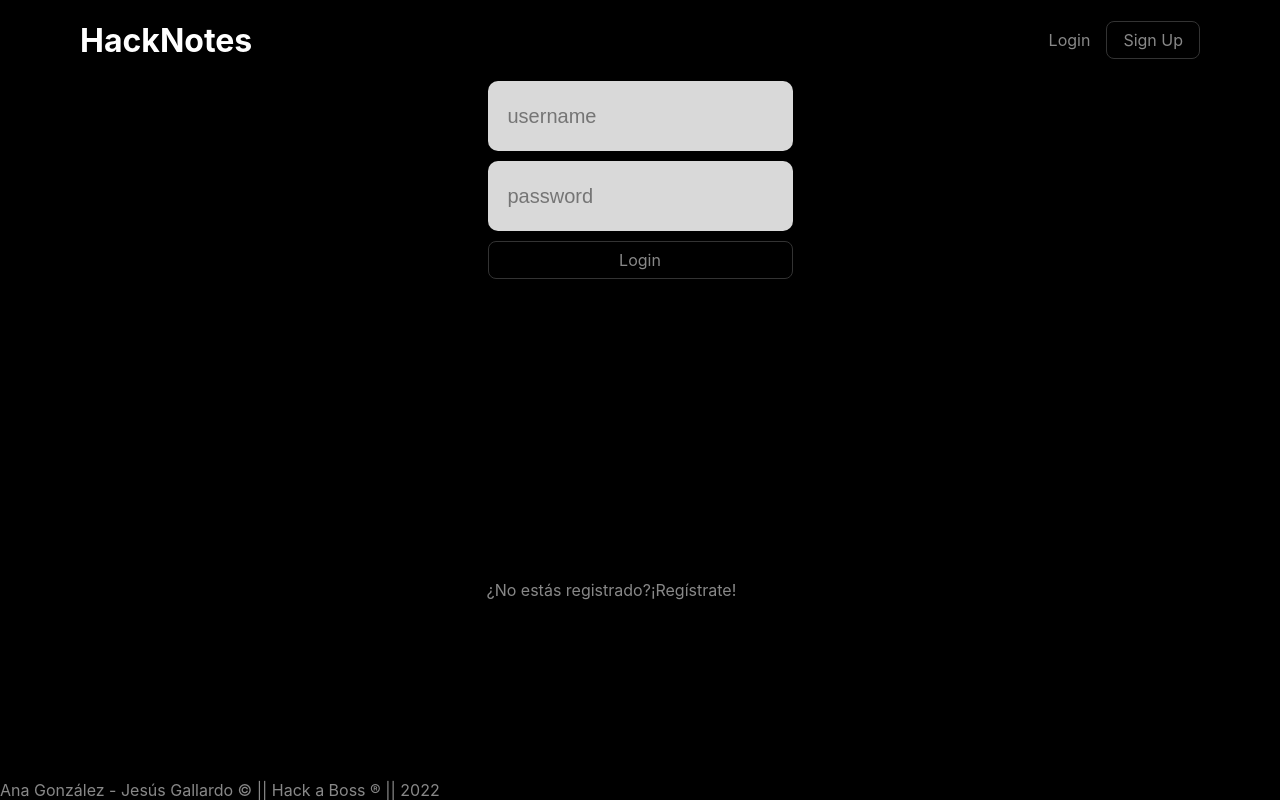
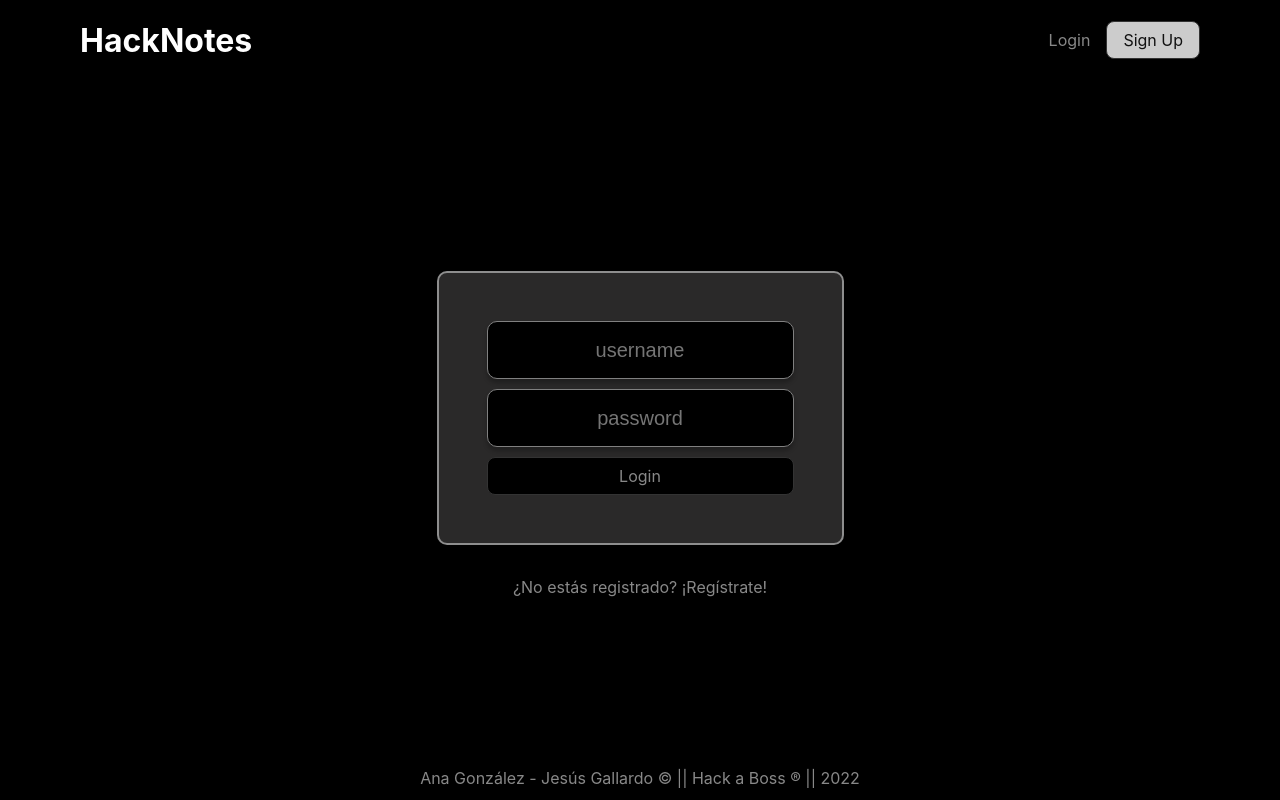
Before and after one commit to Unodecopas/appnotas, a React (Create React App) app in the folder frontend/: page /login in a window 1280 px wide. Built offline with nearby package versions, Linux system fonts and the light colour scheme.

Commit message:
style:estilos header y forms

```diff
--- a/frontend/src/App.css
+++ b/frontend/src/App.css
@@ -27,15 +27,15 @@
 
 body {
   margin: 0;
-    font-family: -apple-system, BlinkMacSystemFont, "Segoe UI", "Roboto",
-        "Oxygen", "Ubuntu", "Cantarell", "Fira Sans", "Droid Sans",
-        "Helvetica Neue", sans-serif;
+  font-family: -apple-system, BlinkMacSystemFont, "Segoe UI", "Roboto", "Oxygen",
+    "Ubuntu", "Cantarell", "Fira Sans", "Droid Sans", "Helvetica Neue",
+    sans-serif;
   -webkit-font-smoothing: antialiased;
   -moz-osx-font-smoothing: grayscale;
 }
 
 .App {
-    height: 100vh;
+  min-height: 100vh;
   display: flex;
   flex-direction: column;
   color: var(--text-color);
@@ -53,7 +53,6 @@ body {
 }
 
 .App input {
-    height: 70px;
   border: none;
   background-color: #d9d9d9;
   border-radius: 10px;
@@ -62,7 +61,7 @@ body {
   font-weight: 500;
   font-size: 20px;
   line-height: 24px;
-    padding: 0px 20px;
+  padding: 1rem 20px;
 }
 
 .App a,
@@ -96,3 +95,19 @@ body {
 .App button:active {
   background-color: var(--border-color);
 }
+.App .form {
+  display: flex;
+  flex-direction: column;
+  justify-content: center;
+  align-items: center;
+  gap: 1rem;
+}
+.App footer {
+  text-align: center;
+  padding: 0.75rem;
+}
+.form span {
+  color: red;
+  padding: 0.5rem;
+  border-radius: 10px;
+}
--- a/frontend/src/components/Header/Header.css
+++ b/frontend/src/components/Header/Header.css
@@ -15,3 +15,7 @@
   align-items: center;
   gap: 1rem;
 }
+.header-container .register {
+  background-color: #ccc;
+  color: #111;
+}
--- a/frontend/src/components/Header/Header.jsx
+++ b/frontend/src/components/Header/Header.jsx
@@ -30,7 +30,9 @@ const Header = () => {
         ) : (
           <>
             <Link to="/login">Login</Link>
-                        <button onClick={handleSingUp}>Sign Up</button>
+            <button className="register" onClick={handleSingUp}>
+              Sign Up
+            </button>
           </>
         )}
       </div>
--- a/frontend/src/components/LoginForm/LoginForm.css
+++ b/frontend/src/components/LoginForm/LoginForm.css
@@ -1,9 +1,36 @@
 .form-control {
-    display: flex;
-    flex-direction: column;
-    gap: 10px;
-
-    height: 500px;
-    border: 1px solid black;
-    background-color: var(--background-color);
+  display: flex;
+  flex-direction: column;
+  gap: 10px;
+  border: 1px solid black;
+  margin-top: 2rem;
+  margin-bottom: 1rem;
+  background-color: rgb(42, 41, 41);
+  border: 2px solid rgba(238, 238, 238, 0.513);
+  border-radius: 10px;
+  padding: 3rem;
 }
+.form-control input {
+  background-color: black;
+  border: 1px solid grey;
+  color: #ccc;
+  text-align: center;
+}
+.form-control input:-webkit-autofill,
+.form-control input:-webkit-autofill:hover,
+.form-control input:-webkit-autofill:focus,
+.form-control input:-webkit-autofill:active {
+  -webkit-text-fill-color: black;
+  transition: background-color black;
+}
+.form-control button {
+  background-color: var(--app-bg-color);
+}
+.form-control button:hover {
+  background-color: #ccc;
+  color: black;
+}
+.form-control input:focus {
+  box-shadow: 1px 1px 10px inset white;
+  background-color: black;
+}
--- a/frontend/src/components/LoginForm/LoginForm.jsx
+++ b/frontend/src/components/LoginForm/LoginForm.jsx
@@ -31,7 +31,7 @@ const LoginForm = () => {
   };
 
   return (
-        <section>
+    <section className="form">
       <form className="form-control" onSubmit={handleLogin}>
         <label htmlFor="username">
           <input
@@ -55,7 +55,7 @@ const LoginForm = () => {
         </label>
         <button>Login</button>
       </form>
-            <Link to="/register">¿No estás registrado?¡Regístrate!</Link>
+      <Link to="/register">¿No estás registrado? ¡Regístrate!</Link>
     </section>
   );
 };
--- a/frontend/src/components/RegisterForm.jsx
+++ b/frontend/src/components/RegisterForm.jsx
@@ -8,6 +8,7 @@ const RegisterForm = () => {
   const [email, setEmail] = useState("");
   const [name, setName] = useState("");
   const [lastname, setLastname] = useState("");
+  const [error, setError] = useState("");
   const [user] = useUser();
   const navigate = useNavigate();
 
@@ -27,14 +28,19 @@ const RegisterForm = () => {
         const data = await res.json();
         console.log(data);
         navigate("/login");
+      } else {
+        const err = await res.json();
+        setError(err.message);
+        console.log(err.message);
       }
     } catch (error) {
-      console.log(error.message);
+      console.log(error);
     }
   };
   return (
-    <section className="form-control">
-      <form onSubmit={handleRegister}>
+    <section className="form">
+      {error && <span>{error}</span>}
+      <form onSubmit={handleRegister} className="form-control">
         <label htmlFor="username">
           <input
             type="text"
```
Lines whose indentation alone changed are shown as unchanged.
